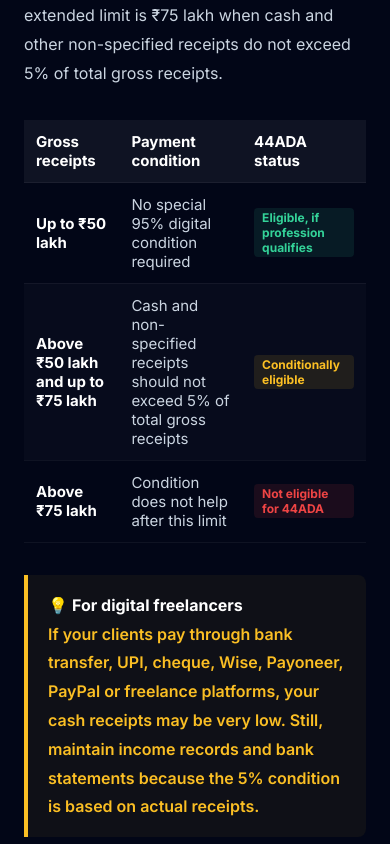
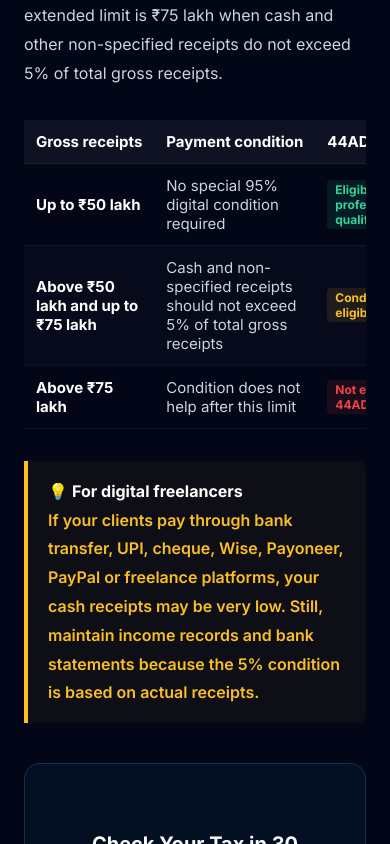
Before and after one commit to daxpatel109/karotools, a Next.js app: page /blog/section-44ada-freelancers in a window 390 px wide. Shown: the part 4840-5684 px from the top of the page. Built offline with nearby package versions, Linux system fonts and the light colour scheme.

Commit message:
fix: make all blog tables and grids responsive for mobile

```diff
--- a/src/app/blog/advance-tax-for-freelancers-india/blog.module.css
+++ b/src/app/blog/advance-tax-for-freelancers-india/blog.module.css
@@ -70,10 +70,29 @@
 .stepContent h3 { color: #fff; font-size: 18px; font-weight: 700; margin-top: 0; margin-bottom: 8px; }
 .stepContent p { margin-bottom: 0; color: #cbd5e1; }
 
-.dataTable { width: 100%; border-collapse: collapse; margin: 32px 0; font-size: 15px; text-align: left; }
-.dataTable th { background: rgba(255,255,255,0.05); color: #fff; padding: 12px; border-bottom: 1px solid rgba(255,255,255,0.1); }
+.dataTable {
+  display: block;
+  max-width: 100%;
+  overflow-x: auto;
+  border-collapse: collapse;
+  margin: 32px 0;
+  font-size: 15px;
+  text-align: left;
+  -webkit-overflow-scrolling: touch;
+}
+.dataTable th { background: rgba(255,255,255,0.05); color: #fff; padding: 12px; border-bottom: 1px solid rgba(255,255,255,0.1); white-space: nowrap; }
 .dataTable td { border-bottom: 1px solid rgba(255,255,255,0.05); padding: 12px; color: #cbd5e1; }
 .dataTable tr:nth-child(even) td { background: rgba(255,255,255,0.02); }
+
+.grid2Col {
+  display: grid;
+  grid-template-columns: 1fr 1fr;
+  gap: 16px;
+  margin: 32px 0;
+}
+@media (max-width: 768px) {
+  .grid2Col { grid-template-columns: 1fr; }
+}
 
 .faqSection { margin: 40px 0; display: flex; flex-direction: column; gap: 12px; }
 .faqItem {
--- a/src/app/blog/advance-tax-for-freelancers-india/page.jsx
+++ b/src/app/blog/advance-tax-for-freelancers-india/page.jsx
@@ -179,7 +179,7 @@ export default function BlogPost() {
 
           <p>This is where eligible freelancers get a genuinely powerful benefit. If you are claiming <Link href="/blog/section-44ada-freelancers" style={{ color: "#38bdf8" }}>Section 44ADA (Presumptive Taxation)</Link> — which allows you to treat 50% of your gross receipts as taxable income without maintaining detailed expense records — the advance tax rules simplify dramatically.</p>
 
-          <div style={{ display: "grid", gridTemplateColumns: "1fr 1fr", gap: "16px", margin: "32px 0" }}>
+          <div className={styles.grid2Col}>
             <div style={{ border: "1px solid rgba(255,255,255,0.1)", borderRadius: "12px", padding: "24px" }}>
               <h4 style={{ fontSize: "16px", fontWeight: "800", marginBottom: "16px" }}>🗓 Normal Regime</h4>
               <ul style={{ margin: "0 0 0 20px", color: "#cbd5e1" }}>
--- a/src/app/blog/freelance-hourly-rate-vs-salary-india/blog.module.css
+++ b/src/app/blog/freelance-hourly-rate-vs-salary-india/blog.module.css
@@ -70,10 +70,29 @@
 .stepContent h3 { color: #fff; font-size: 18px; font-weight: 700; margin-top: 0; margin-bottom: 8px; }
 .stepContent p { margin-bottom: 0; color: #cbd5e1; }
 
-.dataTable { width: 100%; border-collapse: collapse; margin: 32px 0; font-size: 15px; text-align: left; }
-.dataTable th { background: rgba(255,255,255,0.05); color: #fff; padding: 12px; border-bottom: 1px solid rgba(255,255,255,0.1); }
+.dataTable {
+  display: block;
+  max-width: 100%;
+  overflow-x: auto;
+  border-collapse: collapse;
+  margin: 32px 0;
+  font-size: 15px;
+  text-align: left;
+  -webkit-overflow-scrolling: touch;
+}
+.dataTable th { background: rgba(255,255,255,0.05); color: #fff; padding: 12px; border-bottom: 1px solid rgba(255,255,255,0.1); white-space: nowrap; }
 .dataTable td { border-bottom: 1px solid rgba(255,255,255,0.05); padding: 12px; color: #cbd5e1; }
 .dataTable tr:nth-child(even) td { background: rgba(255,255,255,0.02); }
+
+.grid2Col {
+  display: grid;
+  grid-template-columns: 1fr 1fr;
+  gap: 16px;
+  margin: 32px 0;
+}
+@media (max-width: 768px) {
+  .grid2Col { grid-template-columns: 1fr; }
+}
 
 .faqSection { margin: 40px 0; display: flex; flex-direction: column; gap: 12px; }
 .faqItem {
--- a/src/app/blog/gst-registration-threshold/blog.module.css
+++ b/src/app/blog/gst-registration-threshold/blog.module.css
@@ -70,10 +70,29 @@
 .stepContent h3 { color: #fff; font-size: 18px; font-weight: 700; margin-top: 0; margin-bottom: 8px; }
 .stepContent p { margin-bottom: 0; color: #cbd5e1; }
 
-.dataTable { width: 100%; border-collapse: collapse; margin: 32px 0; font-size: 15px; text-align: left; }
-.dataTable th { background: rgba(255,255,255,0.05); color: #fff; padding: 12px; border-bottom: 1px solid rgba(255,255,255,0.1); }
+.dataTable {
+  display: block;
+  max-width: 100%;
+  overflow-x: auto;
+  border-collapse: collapse;
+  margin: 32px 0;
+  font-size: 15px;
+  text-align: left;
+  -webkit-overflow-scrolling: touch;
+}
+.dataTable th { background: rgba(255,255,255,0.05); color: #fff; padding: 12px; border-bottom: 1px solid rgba(255,255,255,0.1); white-space: nowrap; }
 .dataTable td { border-bottom: 1px solid rgba(255,255,255,0.05); padding: 12px; color: #cbd5e1; }
 .dataTable tr:nth-child(even) td { background: rgba(255,255,255,0.02); }
+
+.grid2Col {
+  display: grid;
+  grid-template-columns: 1fr 1fr;
+  gap: 16px;
+  margin: 32px 0;
+}
+@media (max-width: 768px) {
+  .grid2Col { grid-template-columns: 1fr; }
+}
 
 .faqSection { margin: 40px 0; display: flex; flex-direction: column; gap: 12px; }
 .faqItem {
--- a/src/app/blog/how-to-make-gst-invoice-online-free/blog.module.css
+++ b/src/app/blog/how-to-make-gst-invoice-online-free/blog.module.css
@@ -20,6 +20,22 @@
   transition: all 0.2s;
 }
 .ctaBtn:hover { transform: translateY(-2px); box-shadow: 0 4px 12px rgba(56,189,248,0.3); }
+
+.ctaBtnOutline {
+  display: inline-block;
+  background: rgba(255,255,255,0.05);
+  color: #fff !important;
+  border: 1px solid rgba(255,255,255,0.1);
+  font-weight: 700;
+  font-size: 15px;
+  padding: 14px 28px;
+  border-radius: 8px;
+  text-decoration: none !important;
+  margin: 10px 0;
+  transition: all 0.2s;
+}
+.ctaBtnOutline:hover { transform: translateY(-2px); border-color: rgba(255,255,255,0.3); background: rgba(255,255,255,0.1); }
+
 
 .ctaBlock {
   background: rgba(56,189,248,0.05);
@@ -54,10 +70,29 @@
 .stepContent h3 { color: #fff; font-size: 18px; font-weight: 700; margin-top: 0; margin-bottom: 8px; }
 .stepContent p { margin-bottom: 0; color: #cbd5e1; }
 
-.dataTable { width: 100%; border-collapse: collapse; margin: 32px 0; font-size: 15px; text-align: left; }
-.dataTable th { background: rgba(255,255,255,0.05); color: #fff; padding: 12px; border-bottom: 1px solid rgba(255,255,255,0.1); }
+.dataTable {
+  display: block;
+  max-width: 100%;
+  overflow-x: auto;
+  border-collapse: collapse;
+  margin: 32px 0;
+  font-size: 15px;
+  text-align: left;
+  -webkit-overflow-scrolling: touch;
+}
+.dataTable th { background: rgba(255,255,255,0.05); color: #fff; padding: 12px; border-bottom: 1px solid rgba(255,255,255,0.1); white-space: nowrap; }
 .dataTable td { border-bottom: 1px solid rgba(255,255,255,0.05); padding: 12px; color: #cbd5e1; }
 .dataTable tr:nth-child(even) td { background: rgba(255,255,255,0.02); }
+
+.grid2Col {
+  display: grid;
+  grid-template-columns: 1fr 1fr;
+  gap: 16px;
+  margin: 32px 0;
+}
+@media (max-width: 768px) {
+  .grid2Col { grid-template-columns: 1fr; }
+}
 
 .faqSection { margin: 40px 0; display: flex; flex-direction: column; gap: 12px; }
 .faqItem {
--- a/src/app/blog/msme-45-day-rule/blog.module.css
+++ b/src/app/blog/msme-45-day-rule/blog.module.css
@@ -70,10 +70,29 @@
 .stepContent h3 { color: #fff; font-size: 18px; font-weight: 700; margin-top: 0; margin-bottom: 8px; }
 .stepContent p { margin-bottom: 0; color: #cbd5e1; }
 
-.dataTable { width: 100%; border-collapse: collapse; margin: 32px 0; font-size: 15px; text-align: left; }
-.dataTable th { background: rgba(255,255,255,0.05); color: #fff; padding: 12px; border-bottom: 1px solid rgba(255,255,255,0.1); }
+.dataTable {
+  display: block;
+  max-width: 100%;
+  overflow-x: auto;
+  border-collapse: collapse;
+  margin: 32px 0;
+  font-size: 15px;
+  text-align: left;
+  -webkit-overflow-scrolling: touch;
+}
+.dataTable th { background: rgba(255,255,255,0.05); color: #fff; padding: 12px; border-bottom: 1px solid rgba(255,255,255,0.1); white-space: nowrap; }
 .dataTable td { border-bottom: 1px solid rgba(255,255,255,0.05); padding: 12px; color: #cbd5e1; }
 .dataTable tr:nth-child(even) td { background: rgba(255,255,255,0.02); }
+
+.grid2Col {
+  display: grid;
+  grid-template-columns: 1fr 1fr;
+  gap: 16px;
+  margin: 32px 0;
+}
+@media (max-width: 768px) {
+  .grid2Col { grid-template-columns: 1fr; }
+}
 
 .faqSection { margin: 40px 0; display: flex; flex-direction: column; gap: 12px; }
 .faqItem {
--- a/src/app/blog/section-44ada-freelancers/blog.module.css
+++ b/src/app/blog/section-44ada-freelancers/blog.module.css
@@ -70,10 +70,29 @@
 .stepContent h3 { color: #fff; font-size: 18px; font-weight: 700; margin-top: 0; margin-bottom: 8px; }
 .stepContent p { margin-bottom: 0; color: #cbd5e1; }
 
-.dataTable { width: 100%; border-collapse: collapse; margin: 32px 0; font-size: 15px; text-align: left; }
-.dataTable th { background: rgba(255,255,255,0.05); color: #fff; padding: 12px; border-bottom: 1px solid rgba(255,255,255,0.1); }
+.dataTable {
+  display: block;
+  max-width: 100%;
+  overflow-x: auto;
+  border-collapse: collapse;
+  margin: 32px 0;
+  font-size: 15px;
+  text-align: left;
+  -webkit-overflow-scrolling: touch;
+}
+.dataTable th { background: rgba(255,255,255,0.05); color: #fff; padding: 12px; border-bottom: 1px solid rgba(255,255,255,0.1); white-space: nowrap; }
 .dataTable td { border-bottom: 1px solid rgba(255,255,255,0.05); padding: 12px; color: #cbd5e1; }
 .dataTable tr:nth-child(even) td { background: rgba(255,255,255,0.02); }
+
+.grid2Col {
+  display: grid;
+  grid-template-columns: 1fr 1fr;
+  gap: 16px;
+  margin: 32px 0;
+}
+@media (max-width: 768px) {
+  .grid2Col { grid-template-columns: 1fr; }
+}
 
 .faqSection { margin: 40px 0; display: flex; flex-direction: column; gap: 12px; }
 .faqItem {
--- a/src/app/blog/section-44ada-freelancers/page.jsx
+++ b/src/app/blog/section-44ada-freelancers/page.jsx
@@ -290,7 +290,7 @@ export default function BlogPost() {
 
           <p>The 44ADA calculation is the same in both regimes: eligible presumptive income is normally 50% of gross receipts. The difference comes after that, when you calculate final tax.</p>
 
-          <div style={{ display: "grid", gridTemplateColumns: "1fr 1fr", gap: "16px", margin: "32px 0" }}>
+          <div className={styles.grid2Col}>
             <div style={{ border: "2px solid #34d399", background: "rgba(52,211,153,0.05)", borderRadius: "12px", padding: "24px" }}>
               <h4 style={{ fontSize: "16px", fontWeight: "800", marginBottom: "8px", color: "#fff" }}>New Tax Regime</h4>
               <div style={{ fontSize: "32px", fontWeight: "900", color: "#34d399", letterSpacing: "-1px", marginBottom: "12px" }}>Simpler</div>
```
